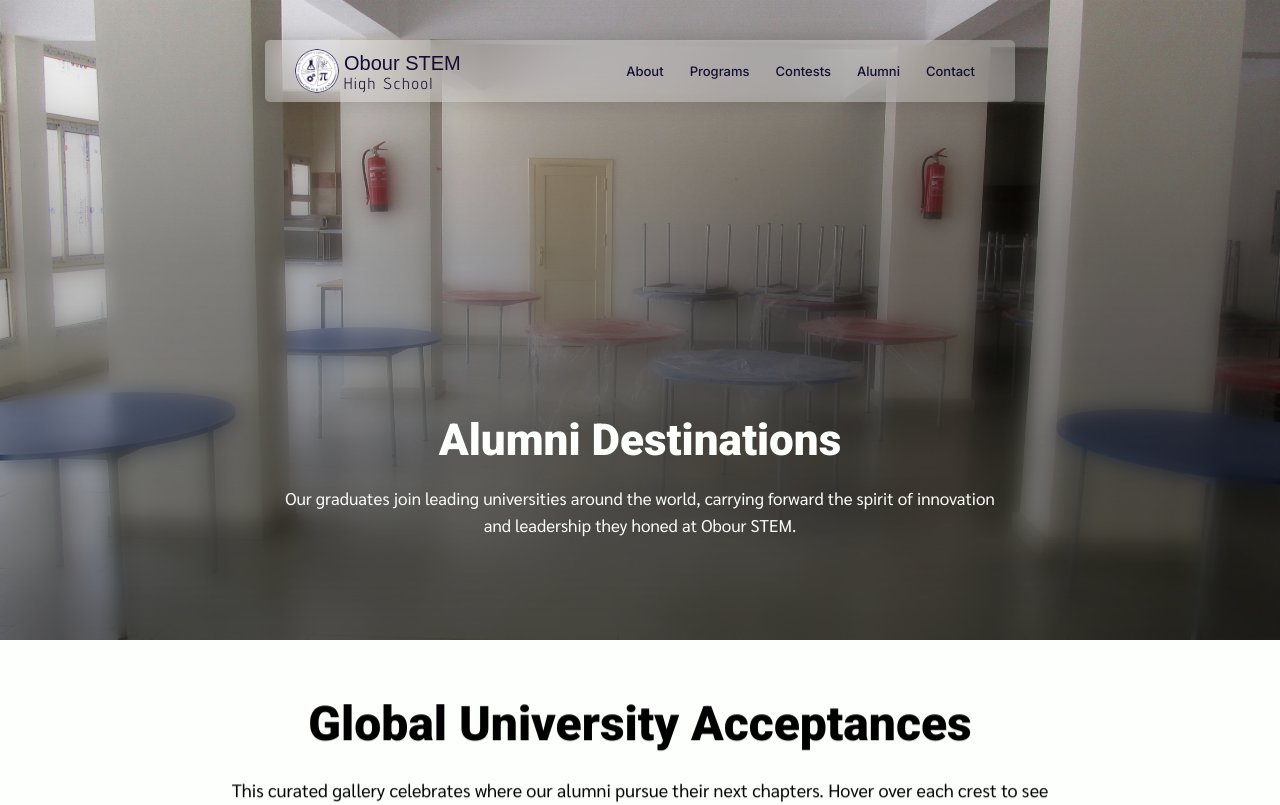
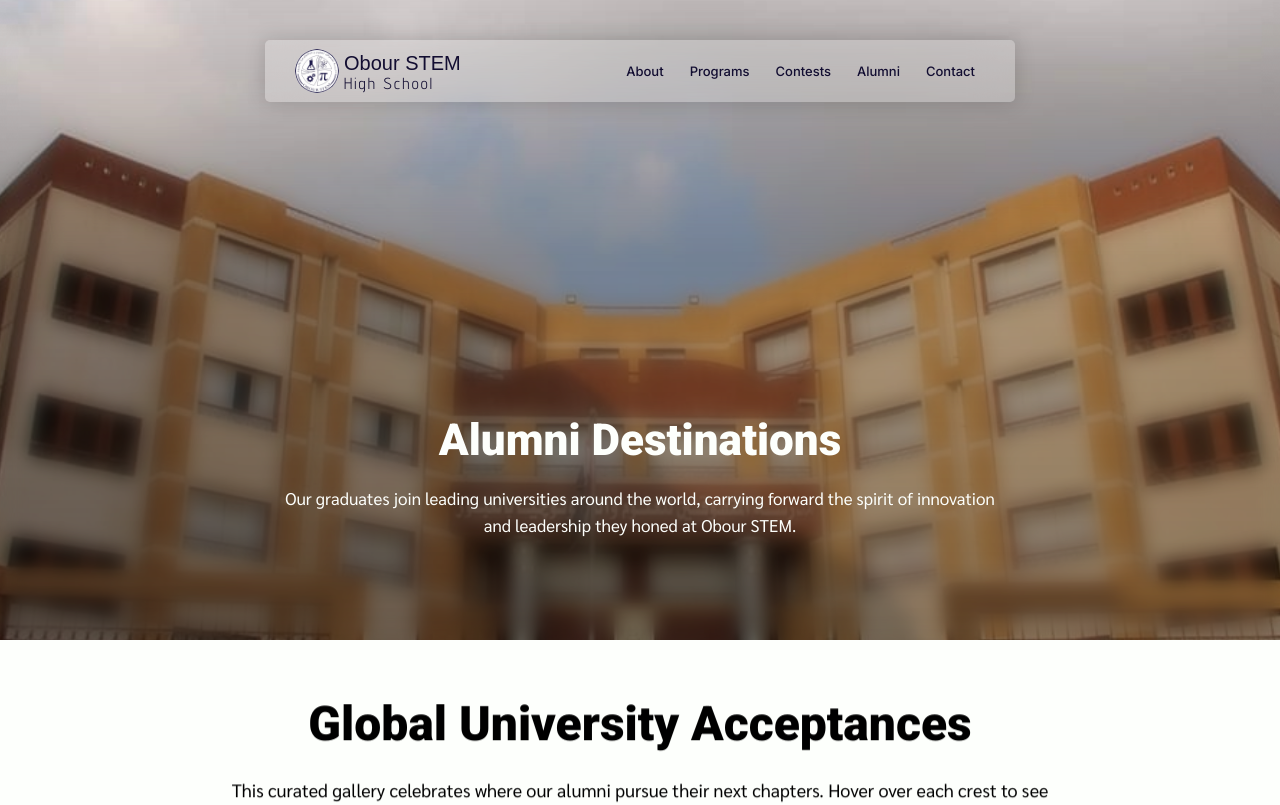
Before and after one commit to HazemYacop/Obour-STEM-School, a Next.js app: page /alumni in a window 1280 px wide. Shown: the top 805 px of the page. Built offline with nearby package versions, Linux system fonts and the light colour scheme; a web font is replaced by a local one.

Commit message:
changed hero bg

```diff
--- a/src/app/alumni/page.tsx
+++ b/src/app/alumni/page.tsx
@@ -116,7 +116,7 @@ export default function AlumniPage() {
       <HeroSection
         title="Alumni Destinations"
         description="Our graduates join leading universities around the world, carrying forward the spirit of innovation and leadership they honed at Obour STEM."
-        backgroundImage="/home-hero-bg-4.jpg"
+        backgroundImage="/home-hero-bg-1.jpg"
         autoAdvanceInterval={0}
         forceCenteredContent
         overlayVariant="vertical"
```
